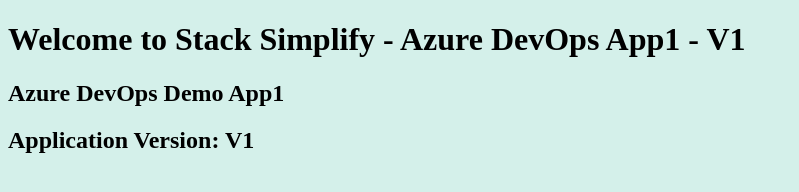
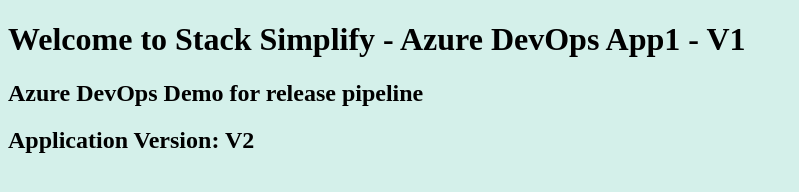
Before and after one commit to siddhantika/azure-devops-github-acr-aks-app1, a plain HTML site: page index.html in a window 1280 px wide. Shown: the whole page, without its empty margins (0-799 px from the left). Drawn offline with Linux system fonts and the light colour scheme.

Commit message:
Update index.html

```diff
--- a/index.html
+++ b/index.html
@@ -2,7 +2,7 @@
 <html>
    <body style="background-color:rgb(212, 240, 234);">
       <h1>Welcome to Stack Simplify - Azure DevOps App1 - V1</h1>
-      <h2>Azure DevOps Demo App1</h2>
-      <h2>Application Version: V1</h2>
+      <h2>Azure DevOps Demo for release pipeline</h2>
+      <h2>Application Version: V2</h2>
    </body>
 </html>
```
